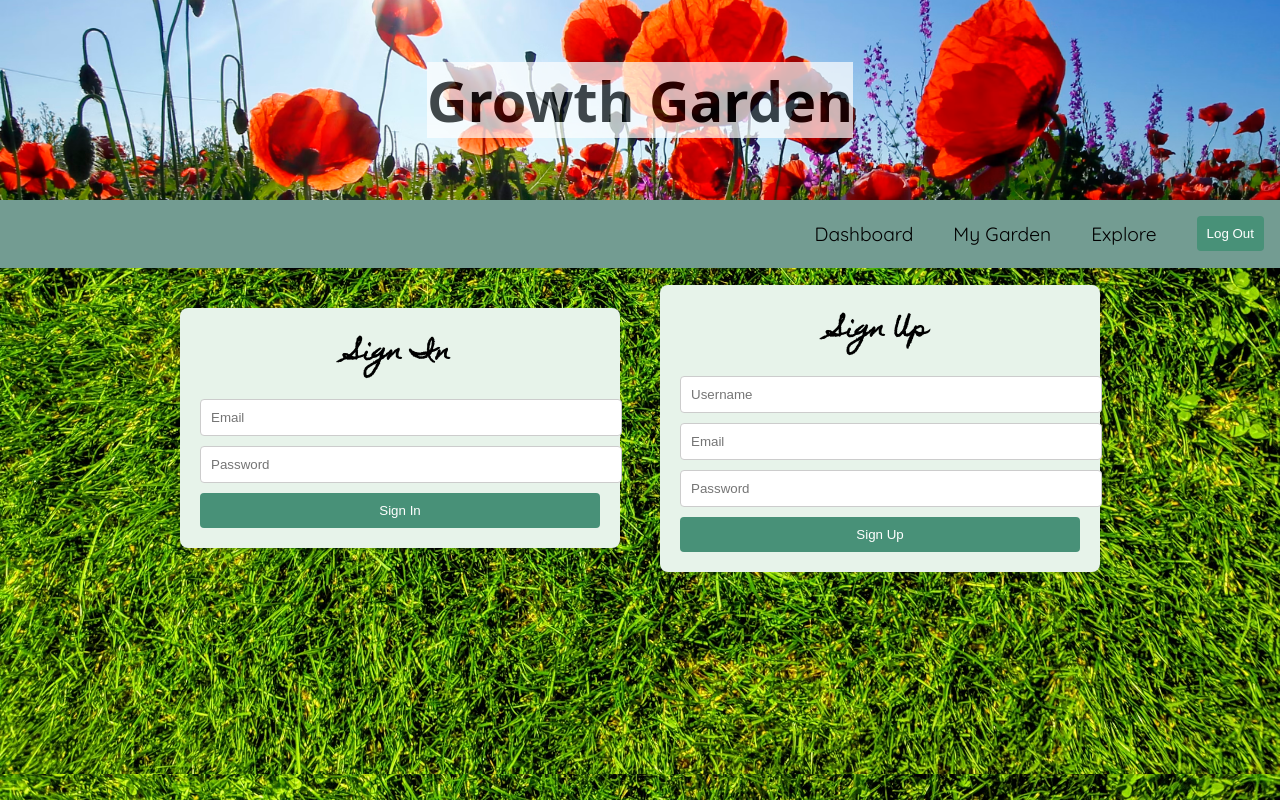
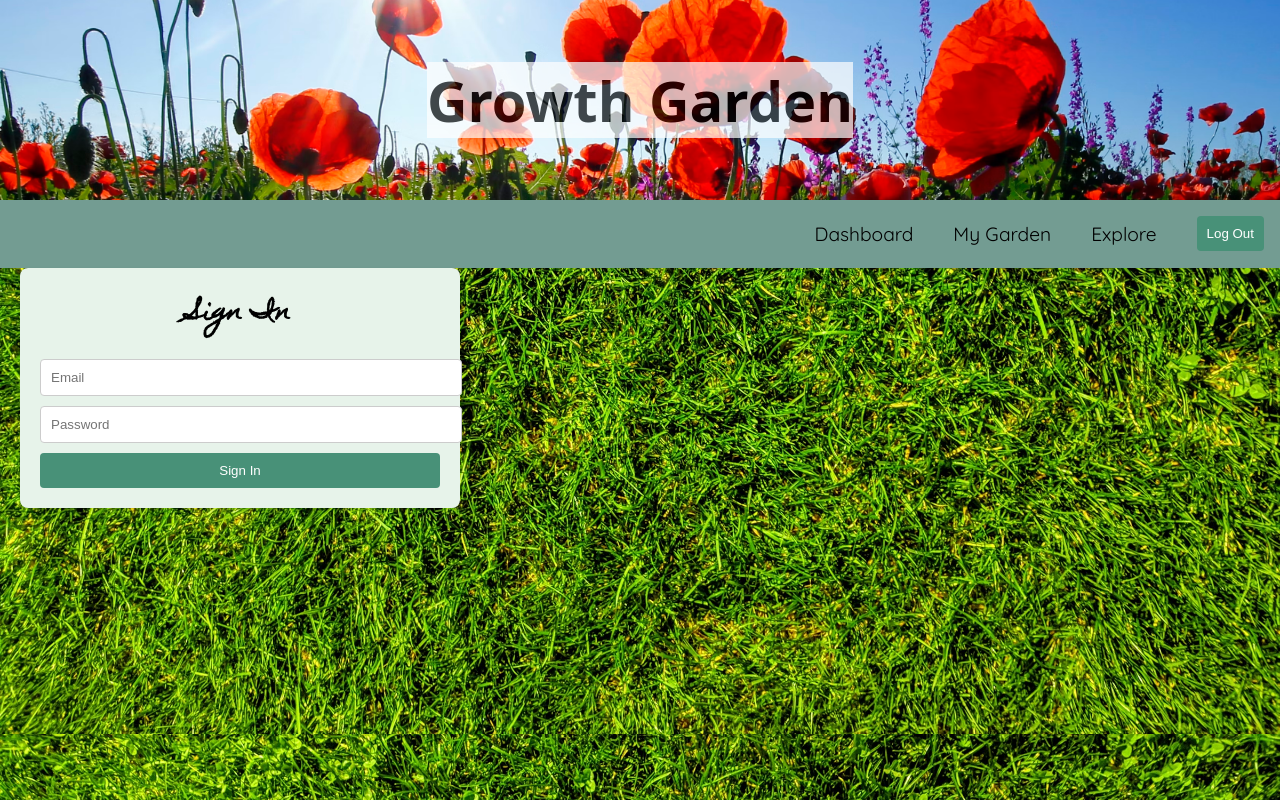
Before and after one commit to eaeidsath/Growth-Garden, a React (Vite) app in the folder client/: page / in a window 1280 px wide. Built offline with nearby package versions, Linux system fonts and the light colour scheme; a web font is replaced by a local one.

Commit message:
took out sign up code from this file

```diff
--- a/client/src/pages/LogIn.jsx
+++ b/client/src/pages/LogIn.jsx
@@ -1,7 +1,7 @@
 import { useState } from "react";
 
 import { useMutation } from "@apollo/client";
-import { LOGIN_USER, ADD_USER } from "../utils/mutations";
+import { LOGIN_USER } from "../utils/mutations";
 import Auth from "../utils/auth";
 
 function LogIn() {
@@ -10,24 +10,11 @@ function LogIn() {
     signInPassword: "",
   });
 
-  // const [login, { error }] = useMutation(LOGIN_USER);
-
-  const [signUpFormData, setSignUpFormData] = useState({
-    signUpEmail: "",
-    signUpPassword: "",
-    username: "",
-  });
-
-  // const [addUser, { error, data }] = useMutation(ADD_USER);
+  const [login, { error }] = useMutation(LOGIN_USER);
 
   const handleSignInChange = (event) => {
     const { name, value } = event.target;
     setSignInFormData({ ...signInFormData, [name]: value });
-  };
-
-  const handleSignUpChange = (event) => {
-    const { name, value } = event.target;
-    setSignUpFormData({ ...signUpFormData, [name]: value });
   };
 
   const handleSignInSubmit = async (event) => {
@@ -48,27 +35,8 @@ function LogIn() {
     });
   };
 
-  const handleSignUpSubmit = async (event) => {
-    event.preventDefault();
-    console.log("Sign Up Form Data:", signUpFormData);
-    try {
-      const { data } = await addUser({
-        variables: { ...signUpFormData },
-      });
-      Auth.login(data.addUser.token);
-    } catch (error) {
-      console.error(error);
-    }
-
-    setSignUpFormData({
-      signUpEmail: "",
-      signUpPassword: "",
-      username: "",
-    });
-  };
-
   return (
-    <div className="signin-signup-container">
+    <>
       <form className="signin-form" onSubmit={handleSignInSubmit}>
         <h2>Sign In</h2>
         <input
@@ -89,36 +57,7 @@ function LogIn() {
         />
         <button type="submit">Sign In</button>
       </form>
-
-      <form className="signup-form" onSubmit={handleSignUpSubmit}>
-        <h2>Sign Up</h2>
-        <input
-          type="username"
-          name="signUpUsername"
-          placeholder="Username"
-          value={signUpFormData.username}
-          onChange={handleSignUpChange}
-          required
-        />
-        <input
-          type="email"
-          name="signUpEmail"
-          placeholder="Email"
-          value={signUpFormData.signUpEmail}
-          onChange={handleSignUpChange}
-          required
-        />
-        <input
-          type="password"
-          name="signUpPassword"
-          placeholder="Password"
-          value={signUpFormData.signUpPassword}
-          onChange={handleSignUpChange}
-          required
-        />
-        <button type="submit">Sign Up</button>
-      </form>
-    </div>
+    </>
   );
 }
 
```
